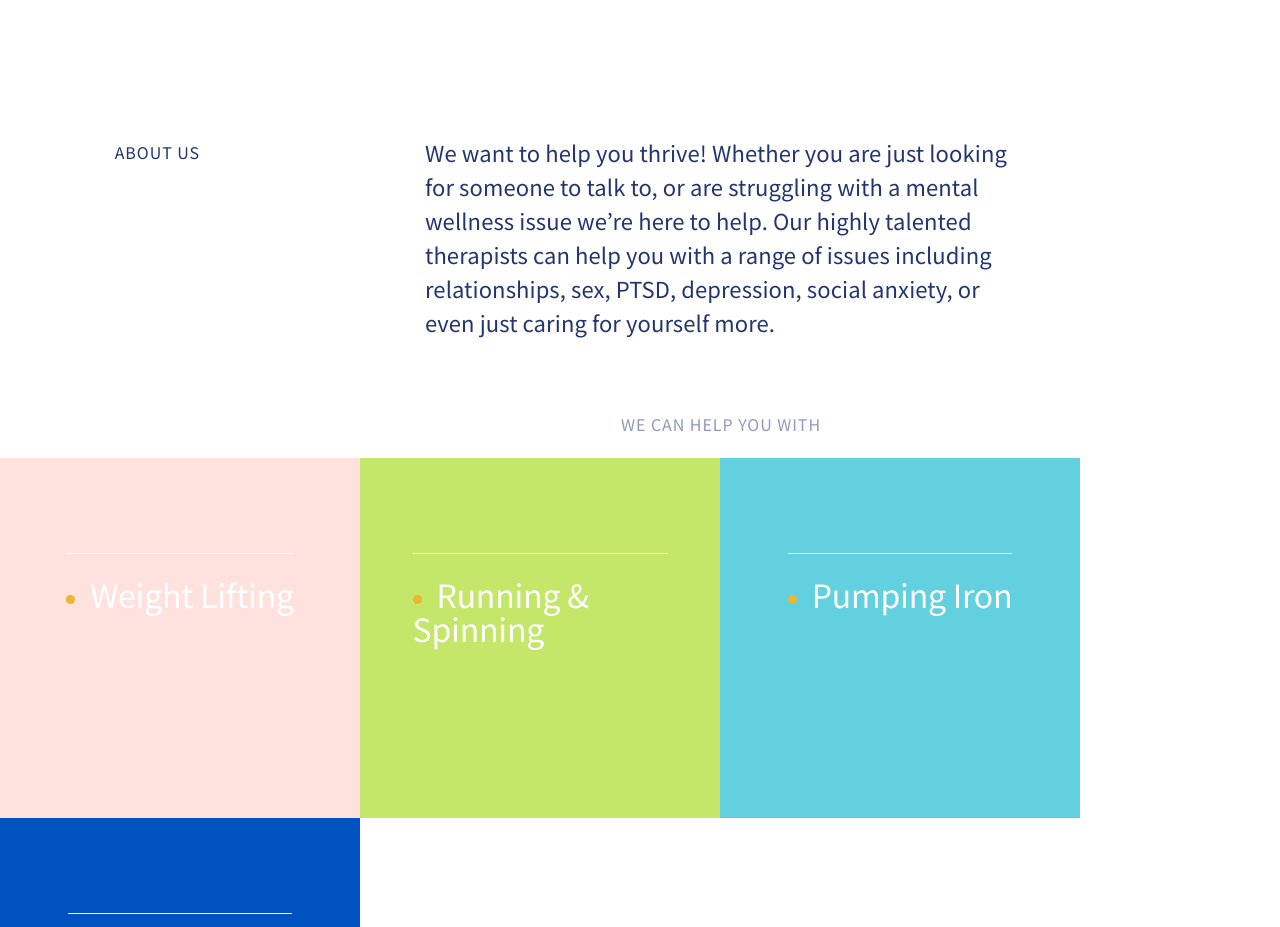
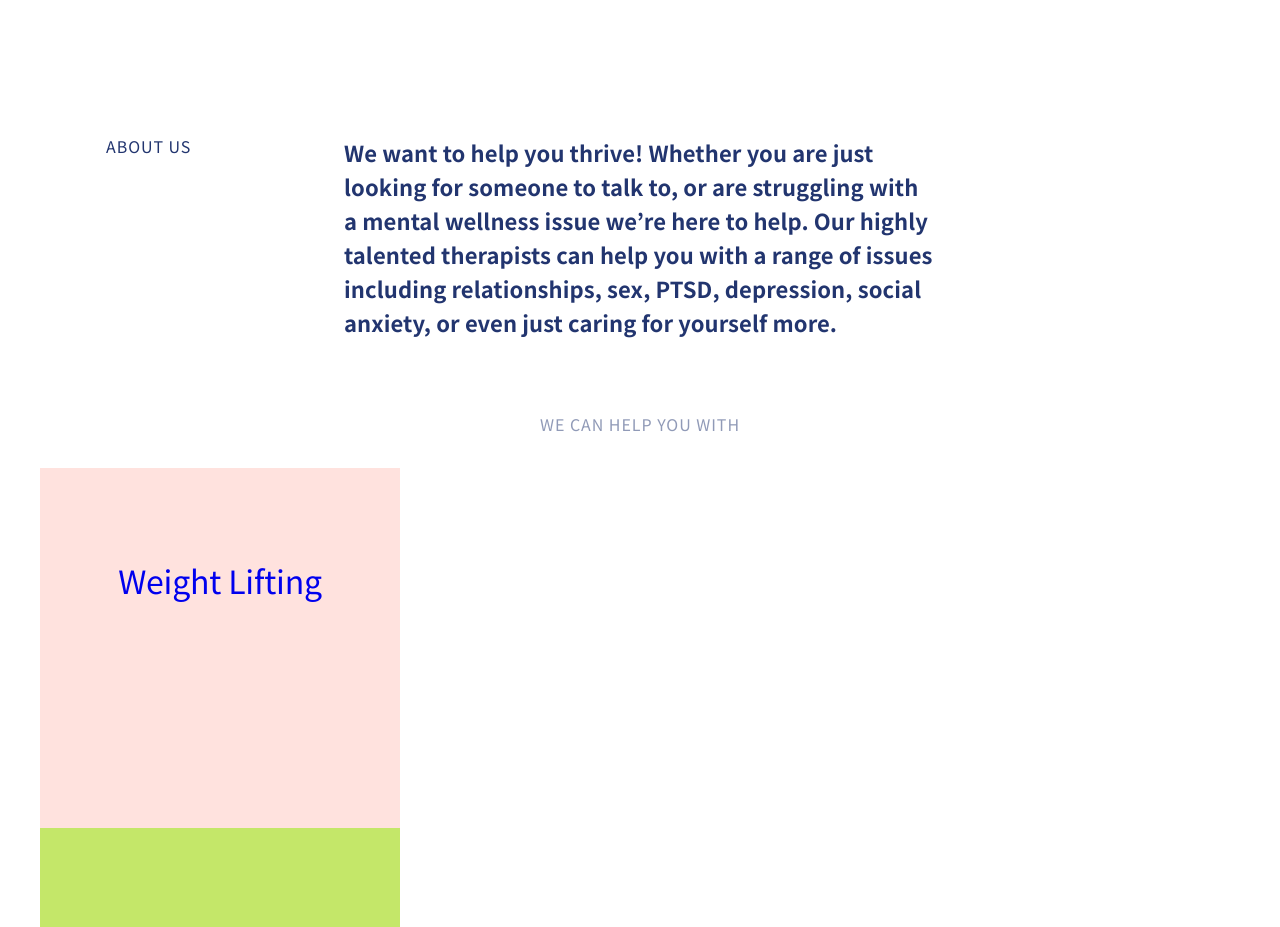
Before and after one commit to MezdrinM/ThriveTalk, a React (Create React App) app: page / in a window 1280 px wide. Shown: the part 1480-2407 px from the top of the page. Built offline with nearby package versions, Linux system fonts and the light colour scheme; the HTML template or start-up script is replaced by a standard one.

Commit message:
🎨 corection section-text

```diff
--- a/public/index.html
+++ b/public/index.html
@@ -63,21 +63,20 @@
             Here at ThriveTalk, our licensed therapists provide the same quality care you would get in office from anywhere you can access your laptop or mobile phone. Become your best self with ThriveTalk.  Start therapy now with a licensed therapist!</div>
       </div>
     </section>
-    <section class="section-outer section-text">
-      <div class="section-text-title">ABOUT US</div>
-      <div class="section-text-subtitle">We want to help you thrive! Whether you are just looking for someone to talk to, or are struggling with a mental wellness issue we’re here to help.  Our highly talented therapists can help you with a range of issues including relationships, sex, PTSD, depression, social anxiety, or even just caring for yourself more.
-        <div class="section-text-subtitle__footer">WE CAN HELP YOU WITH</div>
+    <section class="outer section-text">
+      <div class="section-text-sabtitle">ABOUT US</div>
+      <div class="section-text-title">We want to help you thrive! Whether you are just looking for someone to talk to, or are struggling with a mental wellness issue we’re here to help.  Our highly talented therapists can help you with a range of issues including relationships, sex, PTSD, depression, social anxiety, or even just caring for yourself more.</div>
+      <div class="section-text-subtitle">WE CAN HELP YOU WITH</div>
+      <div class="section-text-list">
+        <ul>
+          <li class="box pink"><a href="/">Weight Lifting</a></li>
+          <li class="box mustard"><a href="/">Running  & Spinning</a></li>
+          <li class="box aqua"><a href="/">Pumping Iron</a></li>
+          <li class="box blue"><a href="/">Pumping Iron</a></li>
+        </ul>
       </div>
     </section>
-    <section class="section-outer section-box">
-        <ul class="section-box-list">
-          <li class="box-list pink"><a href="/">Weight Lifting</a></li>
-          <li class="box-list mustard"><a href="/">Running  & Spinning</a></li>
-          <li class="box-list aqua"><a href="/">Pumping Iron</a></li>
-          <li class="box-list blue"><a href="/">Pumping Iron</a></li>
-        </ul>
-    </section>
-    <section class="section-outer section-promo">
+    <section class="outer section-promo">
         <ul class="section-promo-list">
           <li class="items-list indigo"><a href="/">Physical Health</a></li>
           <li class="items-list blue"><a href="/">Mental Health</a></li>
@@ -87,7 +86,7 @@
           <li class="items-list violet"><a href="/">Aerobics</a></li>
         </ul>
     </section>
-    <section class="section-outer section-foulder">
+    <section class="outer section-foulder">
       <div class="section-foulder-box">
         <div class="section-foulder-box-text">
           <div class="section-foulder-box-text__title">Nutritional Plans</div>
@@ -123,7 +122,7 @@
         </div>
       </div>
     </section>
-    <section class="section-outer section-contact">
+    <section class="outer section-contact">
       <div class="section-contact-box">
         <div class="section-contact-box__text">
           <div class="text-sudtitle__top">CONTACT US</div>
@@ -133,7 +132,7 @@
         </div>
       </div>
     </section>
-    <section class="section-outer section-info">
+    <section class="outer section-info">
       <div class="section-info-box">
           <div class="section-info-box__text">
             <div class="section-info-box__text-title">SOME INFO</div>
@@ -158,7 +157,7 @@
           </div>
       </div>
     </section>
-    <section class="section-outer section-footer">
+    <section class="outer section-footer">
       <div class="section-footer-text"> Copyright - ThriveTalk  2017</div>
     </section>
   </body>
--- a/src/styles/main.scss
+++ b/src/styles/main.scss
@@ -3,7 +3,6 @@
 @import "./section-main.scss";
 @import "./section-about.scss";
 @import "./section-text.scss";
-@import "./section-box.scss";
 @import "./section-promo.scss";
 @import "./section-foulder.scss";
 @import "./section-contact.scss";
--- a/src/styles/section-box.scss
+++ /dev/null
@@ -1,57 +0,0 @@
-.section-box{
-    background: #ffffff;
-
-
-
-
-        &-list{
-            display: flex;
-            padding: 0;
-            margin: 0 0 120px;
-            text-align: center;
-            flex-wrap: wrap;
-
-            .box-list{
-                list-style-type: none;
-                width: 360px;
-                height: 265px;
-                font-size: 32px;
-                line-height: 34px;
-                letter-spacing: -0.006em;
-                color: #FFFFFF;
-                padding-top: 95px;
-            }
-            .box-list a{
-                display: inline-block;
-                color: #ffffff;
-                border-top: 1px solid #fff;
-                padding-top: 23px;
-                max-width: 255px;
-                text-align: start;
-            }
-
-            .box-list a::before{
-                content: '';
-                background-color: #E9B730;
-                width: 9px;
-                height: 9px;
-                border-radius: 50%;
-                display: inline-block;
-                vertical-align: middle;
-                margin-right: 15px;
-            }
-
-        .pink{
-            background: $pink;
-                }
-        .mustard{
-            background: $mustard;
-             }
-        .aqua{
-            background: $aqua;
-            }
-        .blue{
-            background: $blue;
-        }
-        }
-}
--- a/src/styles/section-text.scss
+++ b/src/styles/section-text.scss
@@ -1,30 +1,84 @@
 .section-text{
     background: #ffffff;
-    display: flex;
-    &-title{
+
+
+    &-sabtitle{
+        position: absolute;
         width: 200px;
-        margin-top: 156px;
-        text-align: right;
+        left: 106px;
         font-size: 16px;
         line-height: 23px;
         letter-spacing: 0.06em;
         color: #22356F;
     }
-    &-subtitle{
+
+    &-title{
         font-size: 22px;
         line-height: 34px;
         letter-spacing: 0.005em;
         color: #22356F;
-        width: 592px;
-        margin: 150px 0 0 225px;
-        &__footer{
+        font-weight: bold;
+        max-width: 592px;
+        margin: 150px auto 76px;
+    }
+
+    &-subtitle{
         font-size: 16px;
         line-height: 19px;
         text-align: center;
         letter-spacing: 0.06em;
         color: rgba(34, 53, 111, 0.5);
-            margin: 76px 0 24px 0;
+        margin: 0 auto 24px;
+    }
 
+
+    &-list{
+        display: flex;
+        text-align: center;
+        flex: 1;
+
+            .box{
+                list-style-type: none;
+                width: 360px;
+                height: 265px;
+                font-size: 32px;
+                line-height: 34px;
+                letter-spacing: -0.006em;
+                color: #FFFFFF;
+                padding-top: 95px;
+
+                .box a{
+                    display: inline-block;
+                    color: #ffffff;
+                    border-top: 1px solid #fff;
+                    padding-top: 23px;
+                    max-width: 255px;
+                    text-align: start;
+                }
+
+                .box a::before{
+                    content: '';
+                    background-color: #E9B730;
+                    width: 9px;
+                    height: 9px;
+                    border-radius: 50%;
+                    display: inline-block;
+                    vertical-align: middle;
+                    margin-right: 15px;
+                }
+            }
+
+            .pink{
+                background: $pink;
+                }
+            .mustard{
+                background: $mustard;
+            }
+            .aqua{
+                background: $aqua;
+            }
+            .blue{
+            background: $blue;
             }
     }
 
```
Lines whose indentation alone changed are shown as unchanged.
